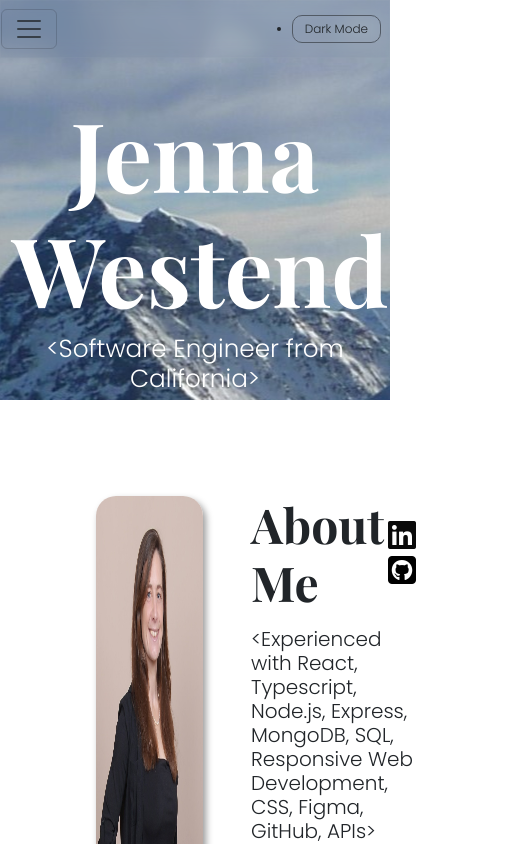
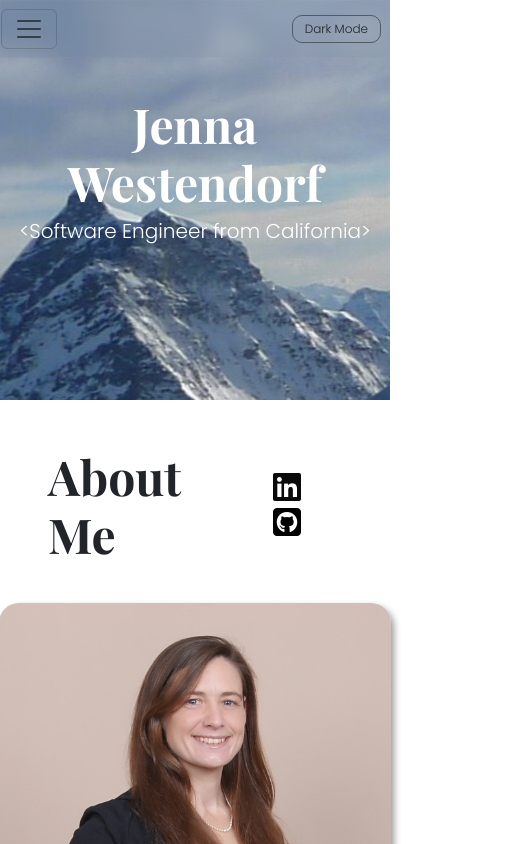
Before and after one commit to jleewest/portfolio, a React (Vite) app in the folder client/: page / in a window 390 px wide. Shown: the top 844 px of the page, 521 px wide, since content can reach past the window. Built offline with nearby package versions, Linux system fonts and the light colour scheme.

Commit message:
style: responsive design to home and about pages

```diff
--- a/client/src/css/About.css
+++ b/client/src/css/About.css
@@ -1,20 +1,17 @@
 .About .about-container {
   display: flex;
-  padding: 5rem 6rem 2rem 5rem;
+  padding: 5rem 6rem 5rem 5rem;
   gap: 2rem;
   color: var(--dark-font);
+  align-items: center;
 }
 
 /* PHOTO */
-.About img {
-  box-shadow: 3px 4px 7px rgba(0, 0, 0, 0.4);
-}
-
 .About .about-photo {
   margin: 1rem;
-  max-width: 50%;
   max-height: 30rem;
   border-radius: 20px;
+  box-shadow: 3px 4px 7px rgba(0, 0, 0, 0.4);
 }
 
 /* BODY */
@@ -28,6 +25,10 @@
   display: flex;
   justify-content: space-between;
   align-items: center;
+}
+
+.About .sm-header {
+  display: none;
 }
 
 .About .header-icon {
@@ -70,3 +71,37 @@
 .About .primary-link:hover {
   transition: all 100ms ease-in-out;
 }
+
+@media (max-width: 1083px) {
+  .About .about-container {
+    flex-direction: column;
+    padding: 2rem 5rem 4rem 5rem;
+    gap: 0.5rem;
+  }
+  .About .sm-header {
+    display: flex;
+  }
+
+  .About h2 {
+    padding-right: 3rem;
+  }
+
+  .About .header-icon {
+    padding: 0.5rem;
+  }
+
+  .About .lg-header {
+    display: none;
+  }
+}
+
+@media (max-width: 500px) {
+  .About .about-container {
+    padding: 2rem 3rem;
+    gap: 0.5rem;
+  }
+
+  .About h2 {
+    padding-right: 2rem;
+  }
+}
--- a/client/src/css/Home.css
+++ b/client/src/css/Home.css
@@ -20,3 +20,12 @@
 .Home h2 {
   text-align: center;
 }
+
+@media (max-width: 500px) {
+  .Home h1 {
+    font-size: 3rem;
+  }
+  .Home h2 {
+    font-size: 1.25rem;
+  }
+}
--- a/client/src/css/Navbar.css
+++ b/client/src/css/Navbar.css
@@ -31,6 +31,7 @@
 
 /* DARK THEME BUTTON */
 .theme-button {
+  list-style: none;
   border: 1.5px solid var(--light-font);
   border-radius: 10px;
   padding: 0.25rem 0.75rem;
--- a/client/src/directory/About.tsx
+++ b/client/src/directory/About.tsx
@@ -4,14 +4,41 @@ function About() {
   return (
     <div className='About' id='about'>
       <div className='about-container'>
+        <div className='header-container sm-header'>
+          <h2>About Me</h2>
+          <div>
+            <a
+              className='header-icon'
+              href='https://www.linkedin.com/in/jenna-westendorf'
+              title='View my LinkedIn profile'
+              target='_blank'
+            >
+              <i
+                className='fa-brands fa-linkedin menu-icon'
+                style={{ color: '#0a0a0a' }}
+              ></i>
+            </a>
+            <a
+              className='header-icon'
+              href='https://github.com/jleewest'
+              title='Explore my projects on GitHub'
+              target='_blank'
+            >
+              <i
+                className='fa-brands fa-square-github menu-icon'
+                style={{ color: '#000000' }}
+              ></i>
+            </a>
+          </div>
+        </div>
         <img
           src='/src/assets/full-profile.JPG'
           alt='professional photo'
           title='Jenna Westendorf professional image'
-          className='about-photo img-fluid'
+          className='about-photo'
         />
         <div>
-          <div className='header-container'>
+          <div className='header-container lg-header'>
             <h2>About Me</h2>
             <div>
               <a
```
